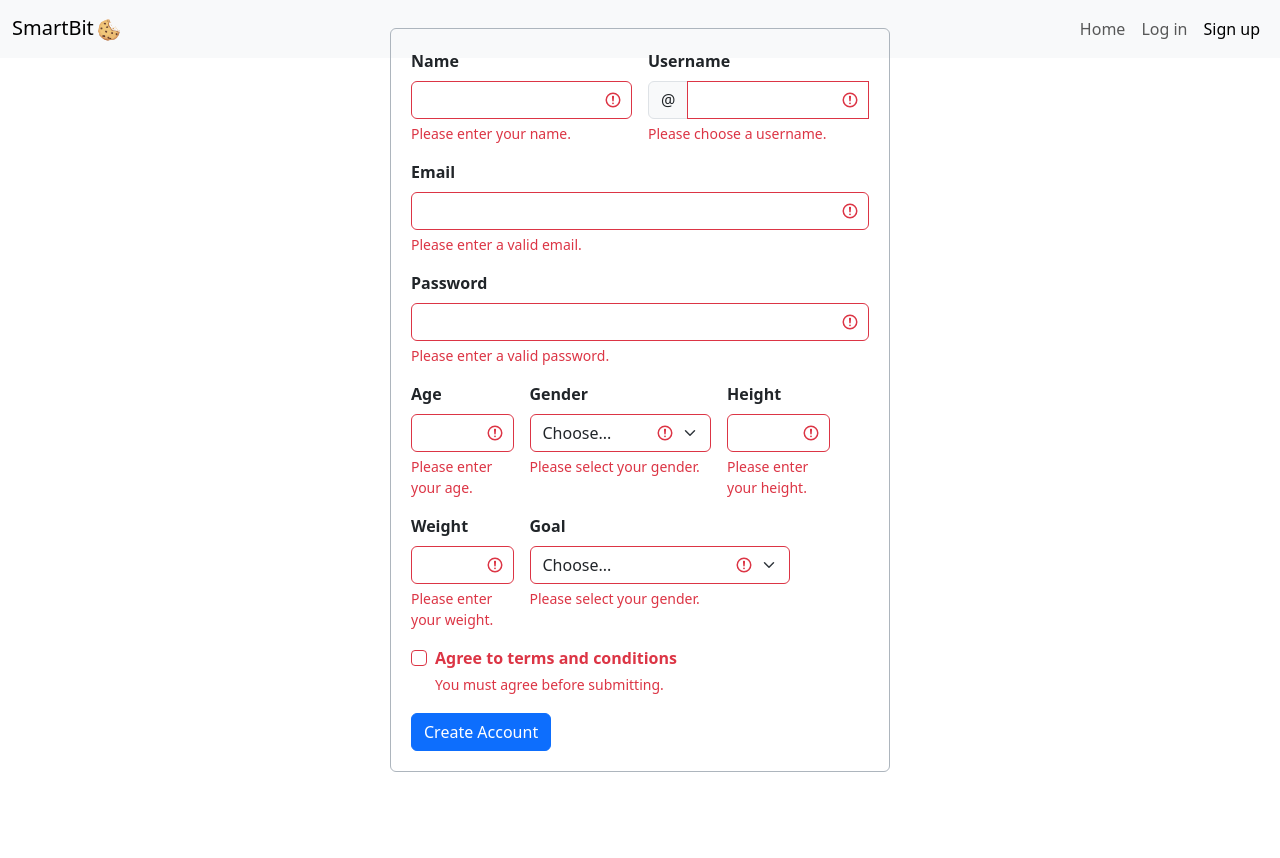
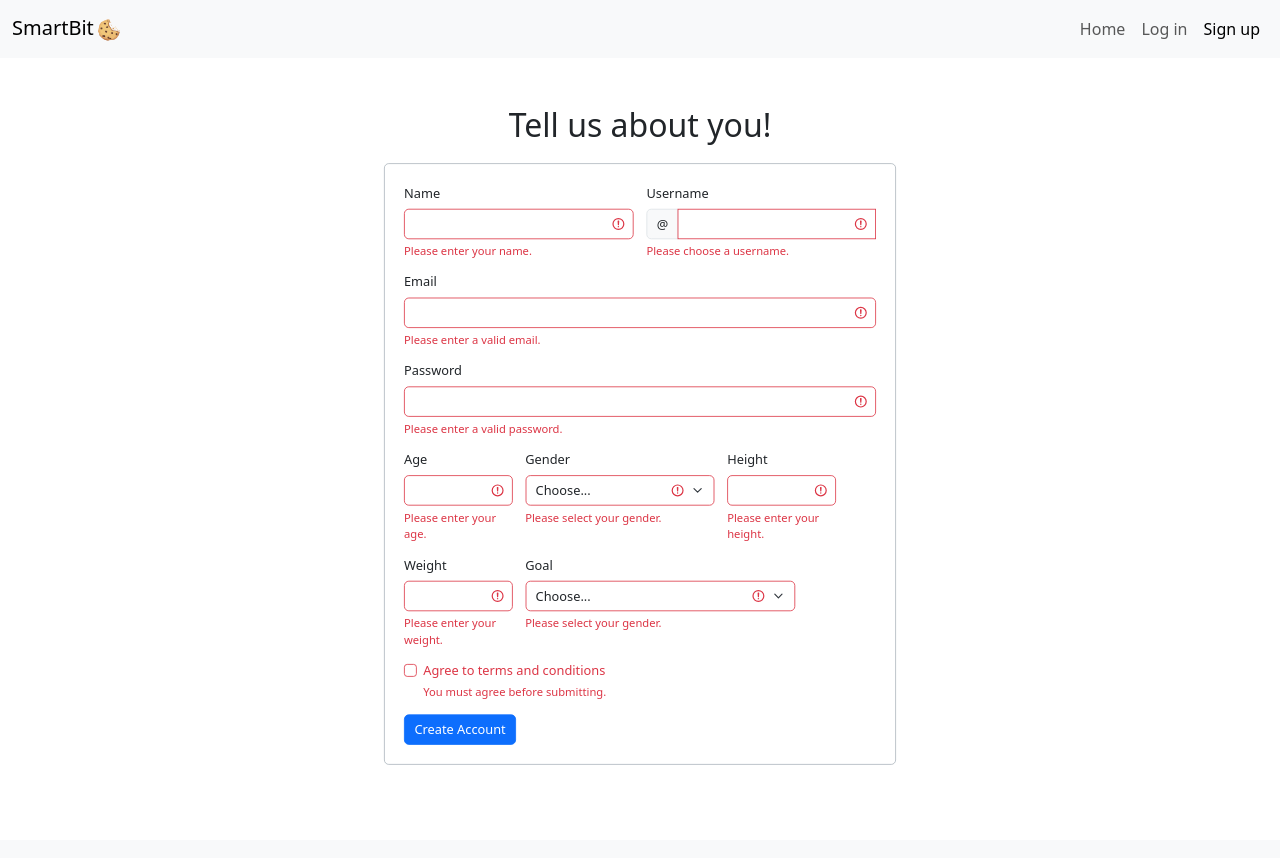
Before and after one commit to cristabacaru/SmartBite, a Flask app: page /register in a window 1280 px wide. After the commit the page ends 765 px from the top, so only its background shows below. Run offline with Flask 3, Linux system fonts and the light colour scheme.

Commit message:
last details on register page

```diff
--- a/templates/register.html
+++ b/templates/register.html
@@ -6,27 +6,13 @@
     <title>SmartBite - Login</title>
     <link href="https://cdn.jsdelivr.net/npm/bootstrap@5.3.0-alpha1/dist/css/bootstrap.min.css" rel="stylesheet">
     <link rel="stylesheet" href="{{ url_for('static', filename='css/styles.css') }}">
-    <style>
-        /* Apply Flexbox to center content */
-        .form-container {
-            width: 100%;
-            max-width: 500px;  /* Set a maximum width for the form */
-            padding: 20px;
-        }
-
-        .form-container label {
-            font-weight: bold;  /* Optional: Make labels bolder */
-        }
-    </style>
 </head>
 <body>
     {% include 'navbar.html' %}
-
+    <h2 class="text-center mt-5"> Tell us about you!</h2>
     <!-- Form container with a border and centered -->
-    <div class="d-flex justify-content-center align-items-center vh-100">
-        <div class="col-12 col-md-8 col-lg-6">
-            <div class="position-absolute top-50 start-50 translate-middle">
-                <div class="form-container border border-dark-subtle rounded">
+    <div class="position-absolute start-50 translate-middle" style="top: 55%;" >
+        <div class="form-container border border-dark-subtle rounded p-4 mt-5" style="transform: scale(0.8); " >
             <!-- Register Form -->
             <form class="row g-3" action="{{ url_for('register') }}" method="POST">
                 <div class="col-md-6">
@@ -139,8 +125,6 @@
             </form>
         </div>
     </div>
-        </div>
-    </div>
 
     <script>
         document.addEventListener("DOMContentLoaded", () => {
```
Lines whose indentation alone changed are shown as unchanged.
